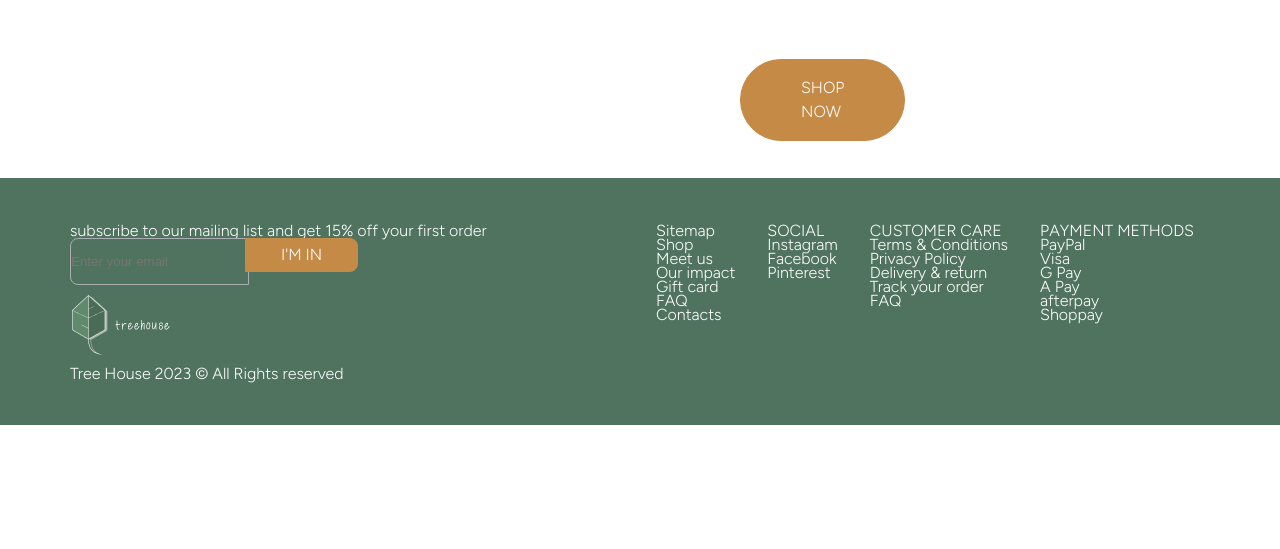
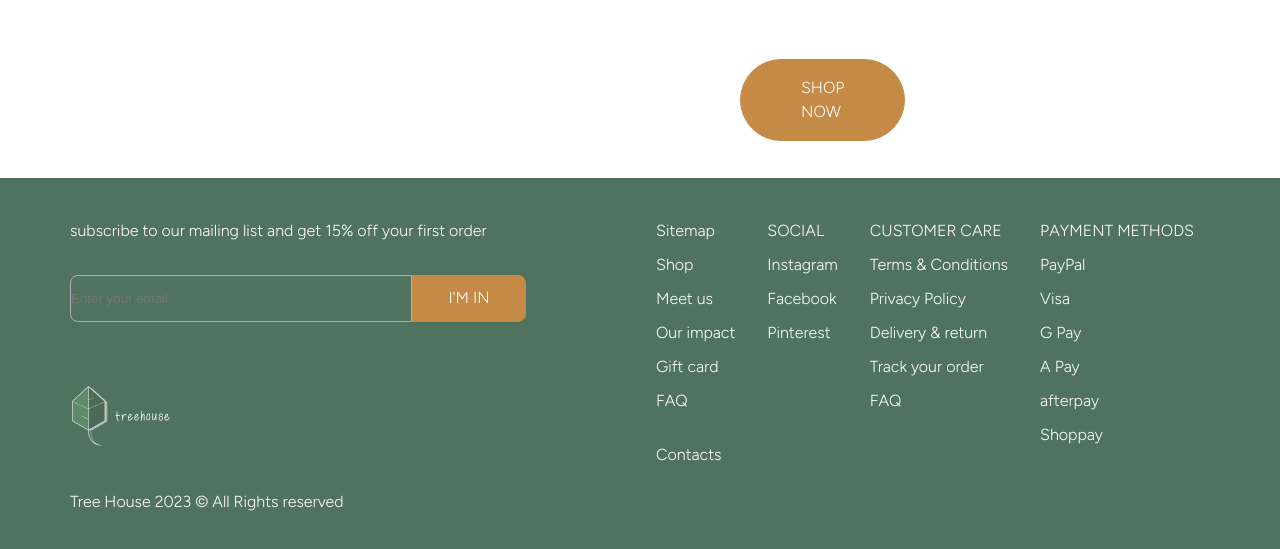
Before and after one commit to Yanastya89/maket-Figma, a plain HTML site: page index.html in a window 1280 px wide. Shown: the part 1014-1563 px from the top of the page. Before the commit the page ends 1439 px from the top, so only its background shows below. Drawn offline with Linux system fonts and the light colour scheme.

Commit message:
окончательная верстка footer

```diff
--- a/index.html
+++ b/index.html
@@ -89,7 +89,6 @@
           </div>
 
           <div class="subscribe">
-            <div class="enter">
             <input
               class="email"
               type="text"
@@ -98,9 +97,9 @@
               placeholder="Enter your email"
             />
             <label for="email"> </label>
-            </div>
-            <div>
-              <a href="#" class="btnsubscribe">I'M IN</a>
+
+            <div class="btnsubscribe">
+              <a href="#">I'M IN</a>
             </div>
           </div>
           <div class="logofooter">
--- a/style/style.css
+++ b/style/style.css
@@ -128,6 +128,7 @@ box-sizing: border-box;
 color:white;
 flex-basis:  1;
 display: flex;
+min-height: 375px;
 flex-direction: row;
 justify-content: space-around;
 }
@@ -149,39 +150,43 @@ justify-content: space-around;
 .subscribe{
   display: flex;
   flex-flow: row;
-  flex: 1;
+  flex: 40%;
 justify-content:flex-start;
 
 
 }
 
-.enter{
-  display: flex;
-
-}
-
  .logofooter{
   display: flex;
-  flex:1;
+  flex:20%;
+  align-items: flex-end;
 }
 
 
 .right{ display: flex;
   flex-basis:20%;
+  align-items: flex-end;
 }
 
-.btnsubscribe{
+.btnsubscribe {
   display: flex;
-  flex: 1;
-  color: white;
-  text-decoration: none;
-  font-size: 1rem;;
-  font-weight: 400;
+  flex-basis: 20%;
+  height: 47px;
+  justify-content: center;
+  align-items: center;
   border: 1px solid #C58A46;
   background-color:#C58A46 ;
+  font-weight: 400;
+  font-size: 1rem;
   border-top-right-radius:  8px;
   border-bottom-right-radius:  8px;
-  padding: 9px 35px;
+}
+
+.btnsubscribe a {
+  text-decoration: none;
+   color: white;
+
+
 }
 
 
@@ -189,6 +194,7 @@ justify-content:flex-start;
   display: flex;
   flex-flow: row;
   justify-content: space-around;
+
   flex: 1;
 
   }
@@ -206,16 +212,18 @@ justify-content:flex-start;
 }
 
  .email {
+  display: flex;
+  flex-basis: 60%;
   border: 1px solid #abadb3;
   height: 47px;
   background-color: #50735f;
   border-top-left-radius:  8px;
   border-bottom-left-radius:  8px;
-  margin-right: -4px;
-  }
+}
+
 
   .email:focus {
-    border: 1px solid ; /* Параметры рамки */
+     border: 1px solid ; /* Параметры рамки */
     background: rgb(255, 255, 255); /* Цвет фона */
 
   }
@@ -234,3 +242,9 @@ justify-content:flex-start;
     50% {border-radius:0%;}
   to {margin-left:1370px;}
   }
+
+.payment, .care, .social, .sitemap{
+  display: flex;
+  flex-direction: column;
+  row-gap: 20px;
+}
```
Lines whose indentation alone changed are shown as unchanged.
